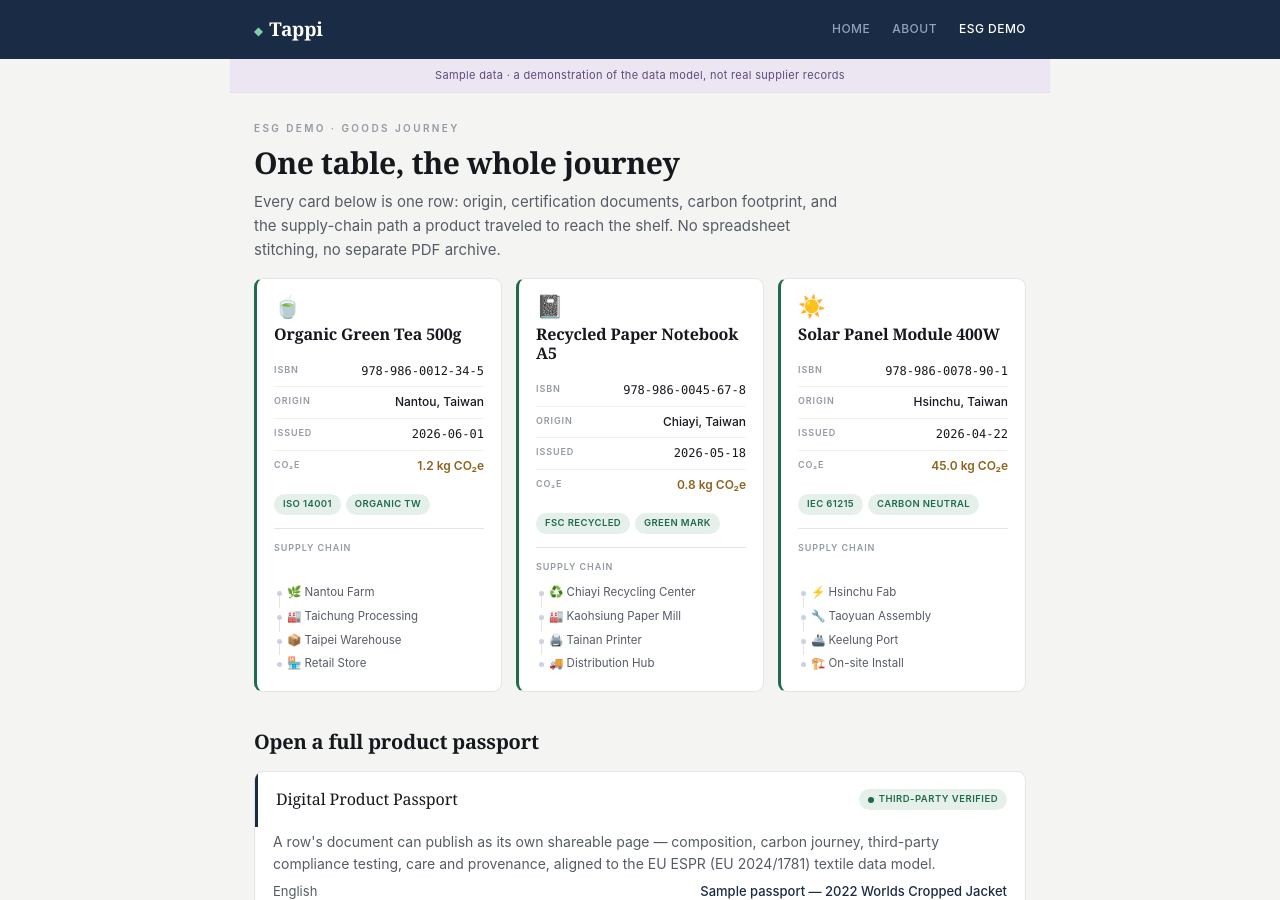
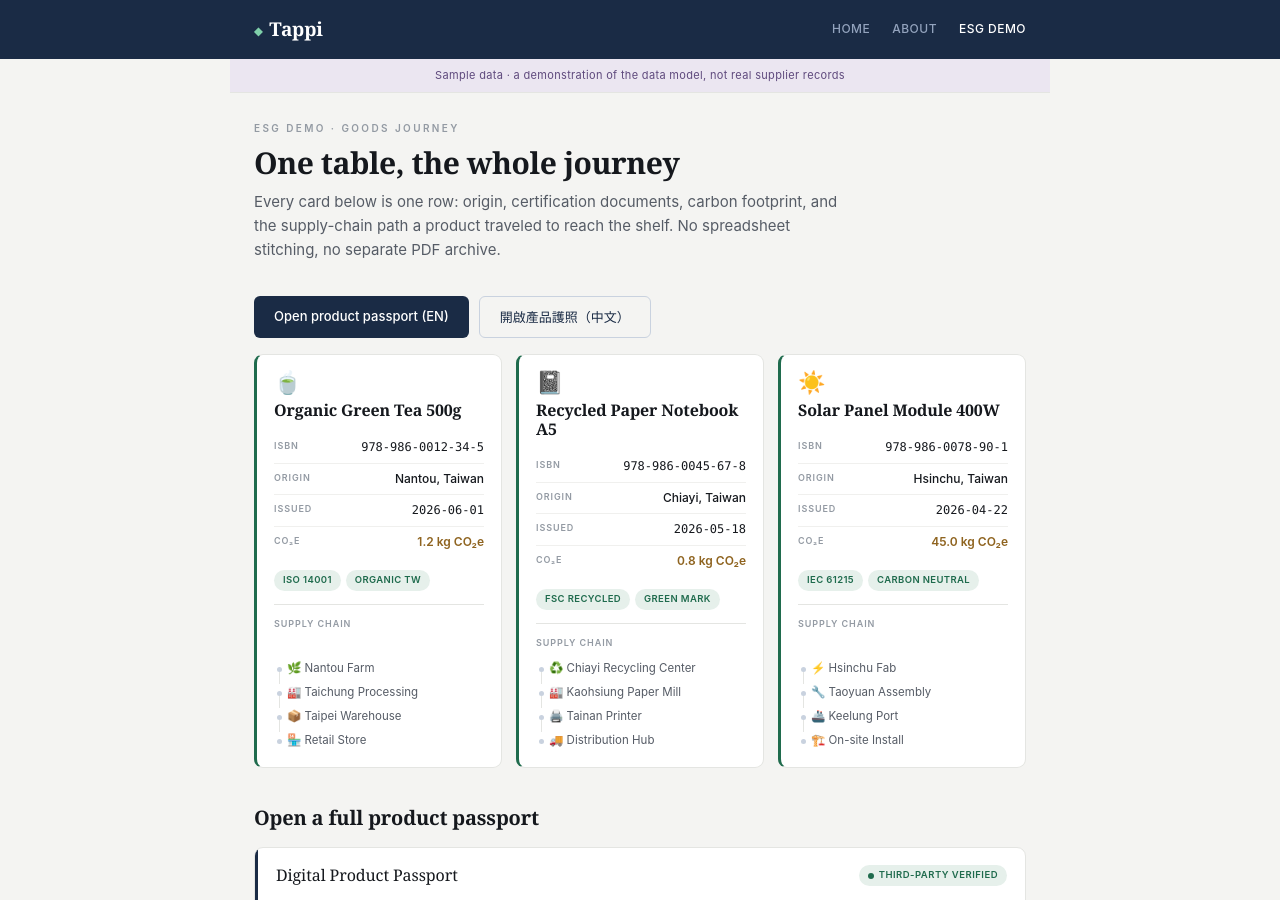
Before and after one commit to Tappi-AI/Tappi-AI.github.io, a Jekyll site: the page built from esg-demo/index.html, in a window 1280 px wide and 900 px high. Built offline with Jekyll 4.4.1, drawn with Linux system fonts in a browser that asks for light colours.

Commit message:
esg have entry point

```diff
--- a/esg-demo/index.html
+++ b/esg-demo/index.html
@@ -16,6 +16,10 @@ description: >-
     <p class="lede">Every card below is one row: origin, certification
     documents, carbon footprint, and the supply-chain path a product traveled
     to reach the shelf. No spreadsheet stitching, no separate PDF archive.</p>
+    <div class="linkrow">
+      <a class="cta" href="{{ '/esg-demo/passport-en/' | relative_url }}">Open product passport (EN)</a>
+      <a class="cta ghost" href="{{ '/esg-demo/passport-zh/' | relative_url }}">開啟產品護照（中文）</a>
+    </div>
   </div>
 
   <div class="card-grid">
```
